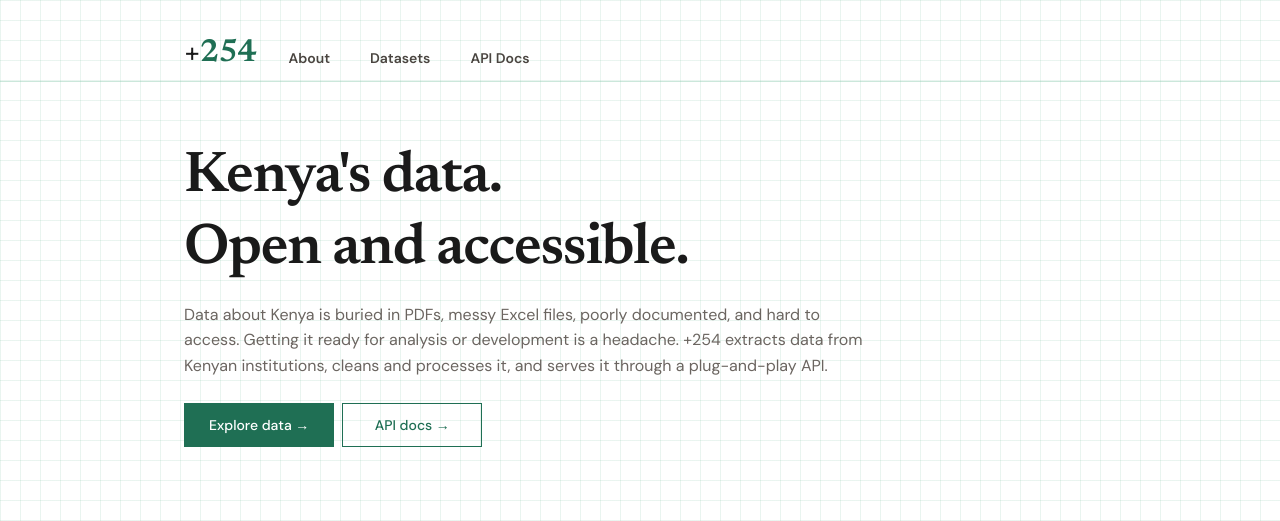
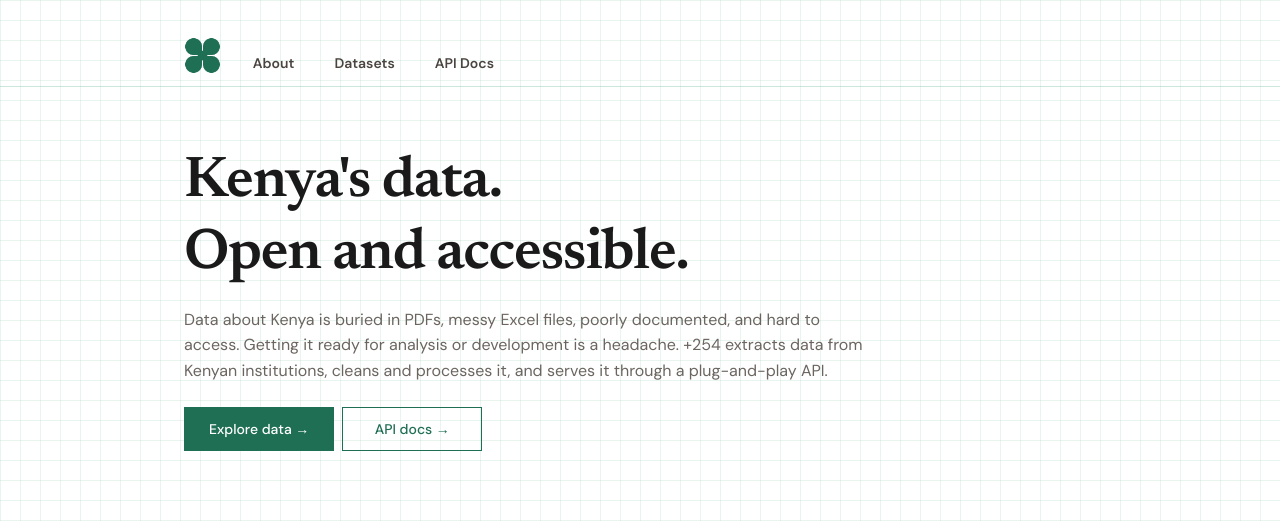
Before and after one commit to MuhammadOmarMuhdhar/plus254, an Astro site in the folder website/: page / in a window 1280 px wide. Shown: the top 521 px of the page. Built offline with nearby package versions, Linux system fonts and the light colour scheme; Astro itself is replaced by a stand-in of ours.

Commit message:
update logo

```diff
--- a/website/src/components/Header.astro
+++ b/website/src/components/Header.astro
@@ -11,9 +11,7 @@
 <header class="header">
   <nav class="header__inner" aria-label="Main navigation">
     <a href="/" class="header__logo" aria-label="plus254 home">
-      <span class="logo-text">
-        <span class="logo-plus">+</span><span class="logo-num">254</span>
-      </span>
+      <img src="/logo2.png" alt="plus254" class="header__logo-img" width="2000" height="2000" />
     </a>
 
     <div class="header__nav">
@@ -110,15 +108,11 @@
     outline-offset: 2px;
   }
 
-  .logo-text {
-    font-family: var(--font-serif);
-    font-size: var(--text-2xl);
-    font-weight: var(--font-semibold);
-    letter-spacing: -0.02em;
+  .header__logo-img {
+    height: 2.3rem;
+    width: auto;
+    display: block;
   }
-
-  .logo-plus { color: var(--color-warm-dark); }
-  .logo-num  { color: #1f6f54; }
 
   .header__nav {
     display: flex;
```
Also changed, not shown: website/public/apple-touch-icon.png, website/public/favicon-16x16.png, website/public/favicon-32x32.png, website/public/favicon.ico, website/public/logo2.png (added).
